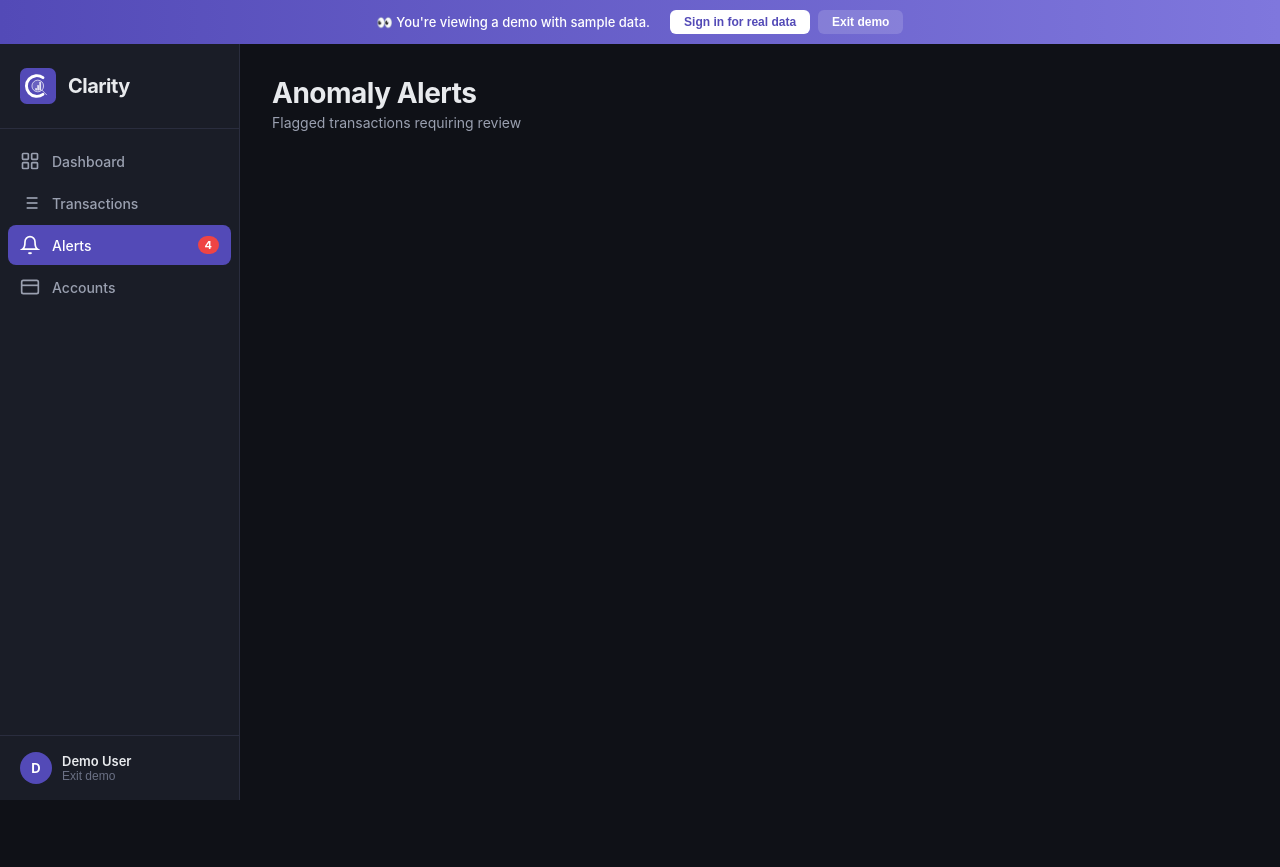
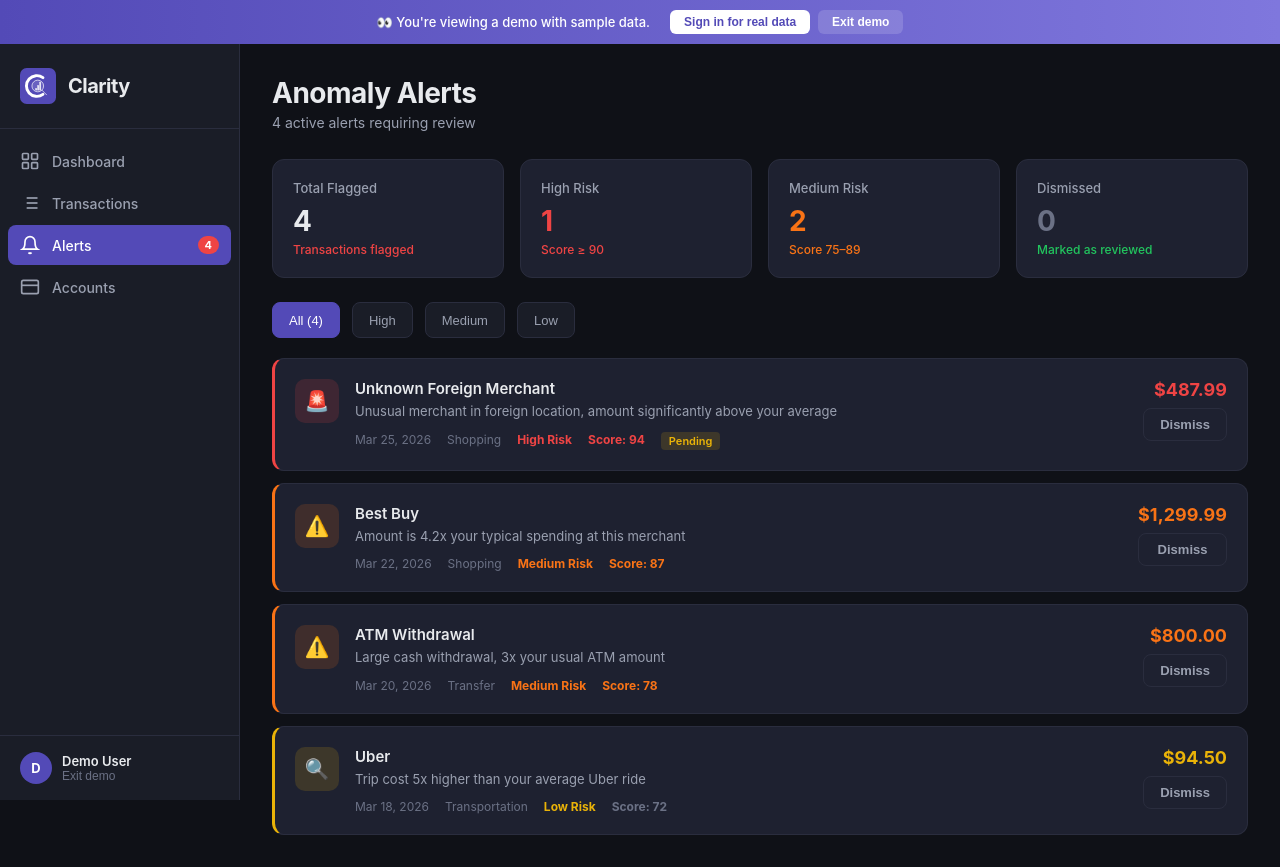
Before and after one commit to kyuraken/Clarity, a React (Create React App) app: page /alerts in a window 1280 px wide. Both pictures are taken after a click on the button "Try demo". Before the commit the page ends 844 px from the top, so only its background shows below. Built offline with nearby package versions, Linux system fonts and the light colour scheme; no server answers.

Commit message:
alerts page

```diff
--- a/src/App.js
+++ b/src/App.js
@@ -1,4 +1,4 @@
-import React, { useState } from 'react';
+import React, { useState, useEffect } from 'react';
 import { BrowserRouter as Router, Routes, Route, NavLink } from 'react-router-dom';
 import { AuthProvider, useAuth } from './contexts/AuthContext';
 import Dashboard from './pages/Dashboard';
@@ -53,6 +53,14 @@ function AppContent() {
   const { user, loading, logout, loginWithGoogle } = useAuth();
   const [showLogoutModal, setShowLogoutModal] = useState(false);
   const [demoMode, setDemoMode] = useState(false);
+  const [alertCount, setAlertCount] = useState(4);
+
+  useEffect(() => {
+    if (demoMode) {
+      const { transactions: mockTxns } = require('./data/mockData');
+      setAlertCount(mockTxns.filter(t => t.anomaly).length);
+    }
+  }, [demoMode]);
 
   if (loading) {
     return (
@@ -95,7 +103,7 @@ function AppContent() {
             <NavLink to="/alerts" className={({ isActive }) => isActive ? 'nav-link active' : 'nav-link'}>
               <svg width="20" height="20" viewBox="0 0 24 24" fill="none" stroke="currentColor" strokeWidth="2"><path d="M18 8A6 6 0 0 0 6 8c0 7-3 9-3 9h18s-3-2-3-9"/><path d="M13.73 21a2 2 0 0 1-3.46 0"/></svg>
               Alerts
-              <span className="alert-badge">4</span>
+              {alertCount > 0 && <span className="alert-badge">{alertCount}</span>}
             </NavLink>
             <NavLink to="/accounts" className={({ isActive }) => isActive ? 'nav-link active' : 'nav-link'}>
               <svg width="20" height="20" viewBox="0 0 24 24" fill="none" stroke="currentColor" strokeWidth="2"><rect x="2" y="4" width="20" height="16" rx="2"/><line x1="2" y1="10" x2="22" y2="10"/></svg>
--- a/src/pages/Alerts.js
+++ b/src/pages/Alerts.js
@@ -1,12 +1,205 @@
-import React from 'react';
+import React, { useState, useEffect } from 'react';
+import { transactions as mockTransactions } from '../data/mockData';
 
-export default function Alerts() {
+const API_URL = process.env.REACT_APP_API_URL || 'http://localhost:8080';
+
+function formatCurrency(amount) {
+  return new Intl.NumberFormat('en-US', { style: 'currency', currency: 'USD' }).format(Math.abs(amount));
+}
+
+function formatDate(dateStr) {
+  const date = new Date(dateStr + 'T00:00:00');
+  return date.toLocaleDateString('en-US', { month: 'short', day: 'numeric', year: 'numeric' });
+}
+
+function scoreColor(score) {
+  if (score >= 0.9) return 'var(--red)';
+  if (score >= 0.75) return 'var(--orange)';
+  return 'var(--yellow)';
+}
+
+function scoreSeverity(score) {
+  if (score >= 0.9) return 'high';
+  if (score >= 0.75) return 'medium';
+  return 'low';
+}
+
+function scoreLabel(score) {
+  if (score >= 0.9) return 'High Risk';
+  if (score >= 0.75) return 'Medium Risk';
+  return 'Low Risk';
+}
+
+export default function Alerts({ demoMode }) {
+  const [transactions, setTransactions] = useState([]);
+  const [loading, setLoading] = useState(true);
+  const [dismissed, setDismissed] = useState(new Set());
+  const [filter, setFilter] = useState('all');
+
+  useEffect(() => {
+    if (demoMode) {
+      setTransactions(mockTransactions);
+      setLoading(false);
+      return;
+    }
+
+    fetch(`${API_URL}/api/transactions`)
+      .then(r => r.json())
+      .then(data => {
+        const txns = data.transactions || [];
+        if (txns.length > 0) {
+          setTransactions(txns.map((t, i) => ({
+            id: t.transaction_id || `plaid_${i}`,
+            date: t.date || t.authorized_date,
+            merchant: t.merchant_name || t.name || 'Unknown',
+            category: t.personal_finance_category?.primary || t.category?.[0] || 'Other',
+            amount: -t.amount,
+            pending: t.pending || false,
+            anomaly: t.anomaly || null,
+          })));
+        } else {
+          setTransactions(mockTransactions);
+        }
+        setLoading(false);
+      })
+      .catch(() => {
+        setTransactions(mockTransactions);
+        setLoading(false);
+      });
+  }, [demoMode]);
+
+  const flagged = transactions
+    .filter(t => t.anomaly && !dismissed.has(t.id))
+    .filter(t => {
+      if (filter === 'high') return t.anomaly.score >= 0.9;
+      if (filter === 'medium') return t.anomaly.score >= 0.75 && t.anomaly.score < 0.9;
+      if (filter === 'low') return t.anomaly.score < 0.75;
+      return true;
+    })
+    .sort((a, b) => b.anomaly.score - a.anomaly.score);
+
+  const total = transactions.filter(t => t.anomaly).length;
+  const active = total - dismissed.size;
+
+  if (loading) {
+    return (
+      <div>
+        <div className="page-header"><h1>Anomaly Alerts</h1><p>Loading...</p></div>
+      </div>
+    );
+  }
+
   return (
     <div>
       <div className="page-header">
         <h1>Anomaly Alerts</h1>
-        <p>Flagged transactions requiring review</p>
+        <p>{active} active alert{active !== 1 ? 's' : ''} requiring review</p>
       </div>
+
+      {/* Summary row */}
+      <div className="stats-grid" style={{ marginBottom: '24px' }}>
+        <div className="stat-card">
+          <div className="stat-label">Total Flagged</div>
+          <div className="stat-value">{total}</div>
+          <div className="stat-change negative">Transactions flagged</div>
+        </div>
+        <div className="stat-card">
+          <div className="stat-label">High Risk</div>
+          <div className="stat-value" style={{ color: 'var(--red)' }}>
+            {transactions.filter(t => t.anomaly && t.anomaly.score >= 0.9).length}
+          </div>
+          <div className="stat-change negative">Score ≥ 90</div>
+        </div>
+        <div className="stat-card">
+          <div className="stat-label">Medium Risk</div>
+          <div className="stat-value" style={{ color: 'var(--orange)' }}>
+            {transactions.filter(t => t.anomaly && t.anomaly.score >= 0.75 && t.anomaly.score < 0.9).length}
+          </div>
+          <div className="stat-change" style={{ color: 'var(--orange)' }}>Score 75–89</div>
+        </div>
+        <div className="stat-card">
+          <div className="stat-label">Dismissed</div>
+          <div className="stat-value" style={{ color: 'var(--text-muted)' }}>{dismissed.size}</div>
+          <div className="stat-change positive">Marked as reviewed</div>
+        </div>
+      </div>
+
+      {/* Filter bar */}
+      <div className="filters-bar" style={{ marginBottom: '20px' }}>
+        {['all', 'high', 'medium', 'low'].map(f => (
+          <button
+            key={f}
+            className={`page-btn ${filter === f ? 'active' : ''}`}
+            style={{ width: 'auto', padding: '0 16px' }}
+            onClick={() => setFilter(f)}
+          >
+            {f.charAt(0).toUpperCase() + f.slice(1)}{f === 'all' ? ` (${active})` : ''}
+          </button>
+        ))}
+      </div>
+
+      {/* Alerts list */}
+      {flagged.length === 0 ? (
+        <div className="card" style={{ textAlign: 'center', padding: '60px 20px' }}>
+          <svg width="48" height="48" viewBox="0 0 24 24" fill="none" stroke="var(--green)" strokeWidth="1.5" style={{ marginBottom: '16px' }}>
+            <path d="M22 11.08V12a10 10 0 1 1-5.93-9.14"/>
+            <polyline points="22 4 12 14.01 9 11.01"/>
+          </svg>
+          <h3 style={{ marginBottom: '8px', fontWeight: 600 }}>
+            {dismissed.size > 0 ? 'All alerts reviewed' : 'No anomalies detected'}
+          </h3>
+          <p style={{ color: 'var(--text-secondary)', fontSize: '14px' }}>
+            {dismissed.size > 0
+              ? 'You\'ve reviewed all flagged transactions.'
+              : 'Your spending looks normal. We\'ll alert you if anything unusual comes up.'}
+          </p>
+          {dismissed.size > 0 && (
+            <button
+              className="btn btn-ghost"
+              style={{ marginTop: '16px' }}
+              onClick={() => setDismissed(new Set())}
+            >
+              Restore dismissed
+            </button>
+          )}
+        </div>
+      ) : (
+        <div className="alerts-list">
+          {flagged.map(t => (
+            <div key={t.id} className={`alert-card severity-${scoreSeverity(t.anomaly.score)}`}>
+              <div className="alert-icon">
+                {t.anomaly.score >= 0.9 ? '🚨' : t.anomaly.score >= 0.75 ? '⚠️' : '🔍'}
+              </div>
+              <div className="alert-content">
+                <h3>{t.merchant}</h3>
+                <p>{t.anomaly.reason}</p>
+                <div className="alert-meta">
+                  <span>{formatDate(t.date)}</span>
+                  <span>{t.category}</span>
+                  <span style={{ color: scoreColor(t.anomaly.score), fontWeight: 700 }}>
+                    {scoreLabel(t.anomaly.score)}
+                  </span>
+                  <span className={`anomaly-score score-${scoreSeverity(t.anomaly.score)}`}>
+                    Score: {Math.round(t.anomaly.score * 100)}
+                  </span>
+                  {t.pending && <span className="pending-tag">Pending</span>}
+                </div>
+              </div>
+              <div className="alert-actions">
+                <div style={{ fontSize: '18px', fontWeight: 700, color: scoreColor(t.anomaly.score), textAlign: 'right' }}>
+                  {formatCurrency(t.amount)}
+                </div>
+                <button
+                  className="btn btn-ghost"
+                  onClick={() => setDismissed(prev => new Set([...prev, t.id]))}
+                >
+                  Dismiss
+                </button>
+              </div>
+            </div>
+          ))}
+        </div>
+      )}
     </div>
   );
 }
```
